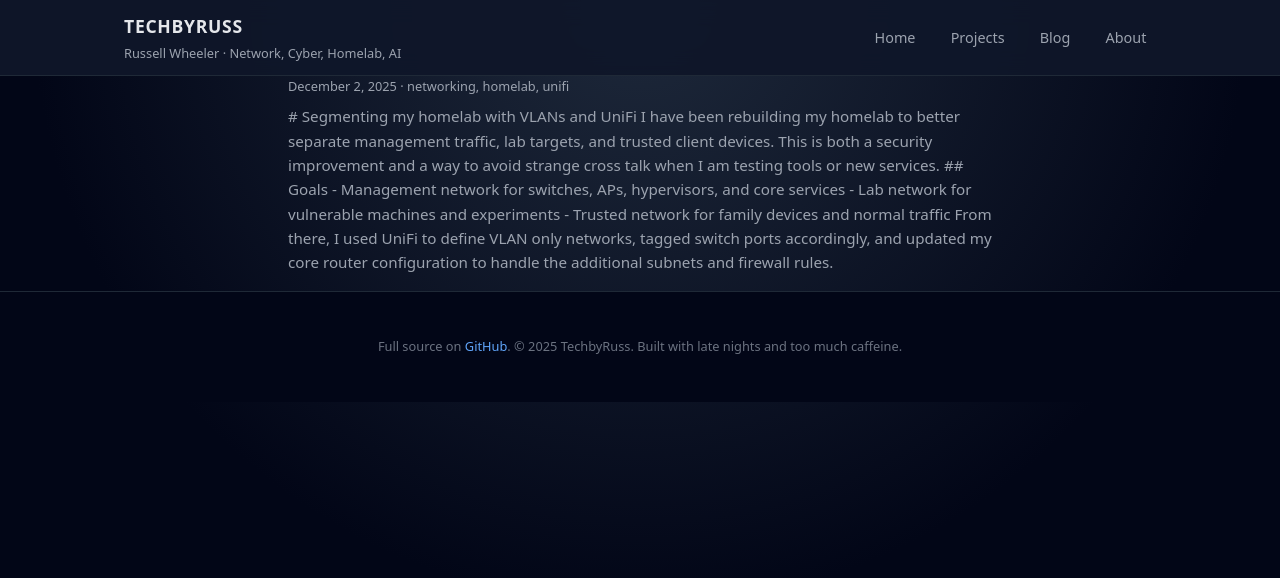
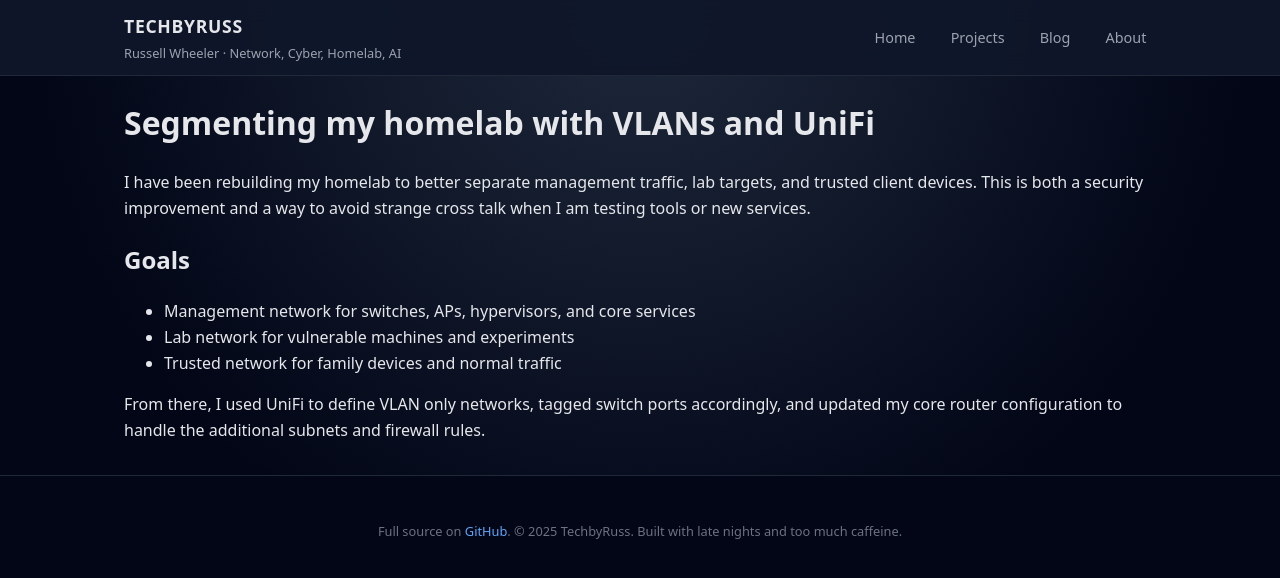
Before and after one commit to TangoMan222/TechbyRuss, a Jekyll site: the page built from _posts/2025-12-02-Unifi-Vlan.md, in a window 1280 px wide. Shown: the top 578 px of the page. Built offline with Jekyll 4.4.1, drawn with Linux system fonts in a browser that asks for light colours.

Commit message:
Update 2025-12-02-Unifi-Vlan.md

```diff
--- a/_posts/2025-12-02-Unifi-Vlan.md
+++ b/_posts/2025-12-02-Unifi-Vlan.md
@@ -4,15 +4,6 @@ title: "Segmenting my homelab with VLANs and UniFi"
 date: 2025-12-02
 tags: ["networking", "homelab", "unifi"]
 ---
-
-<div class="post-content">
-
-<div class="post-meta">
-  {{ page.date | date: "%B %-d, %Y" }}
-  {% if page.tags and page.tags.size > 0 %}
-    · {{ page.tags | join: ", " }}
-  {% endif %}
-</div>
 
 # Segmenting my homelab with VLANs and UniFi
 
@@ -27,5 +18,3 @@ This is both a security improvement and a way to avoid strange cross talk when I
 
 From there, I used UniFi to define VLAN only networks, tagged switch ports accordingly, and updated my core
 router configuration to handle the additional subnets and firewall rules.
-
-</div>
```
